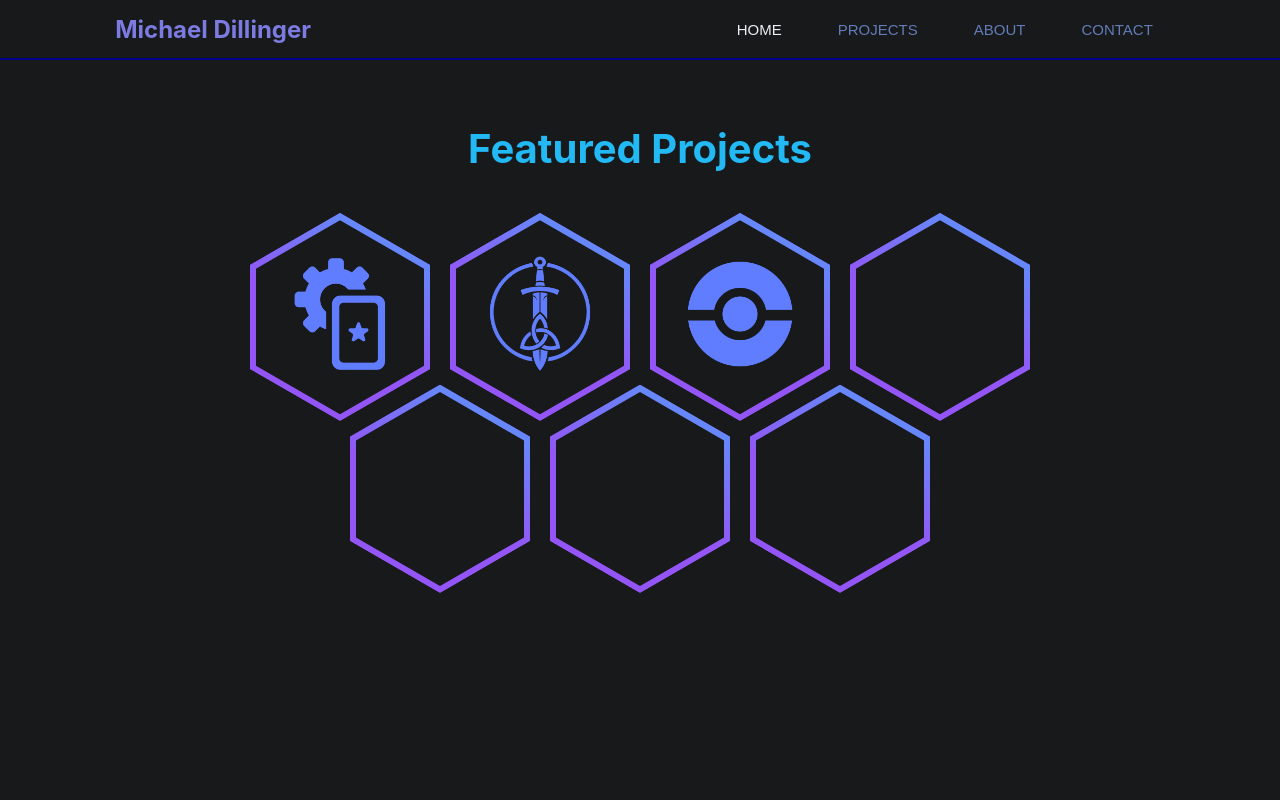
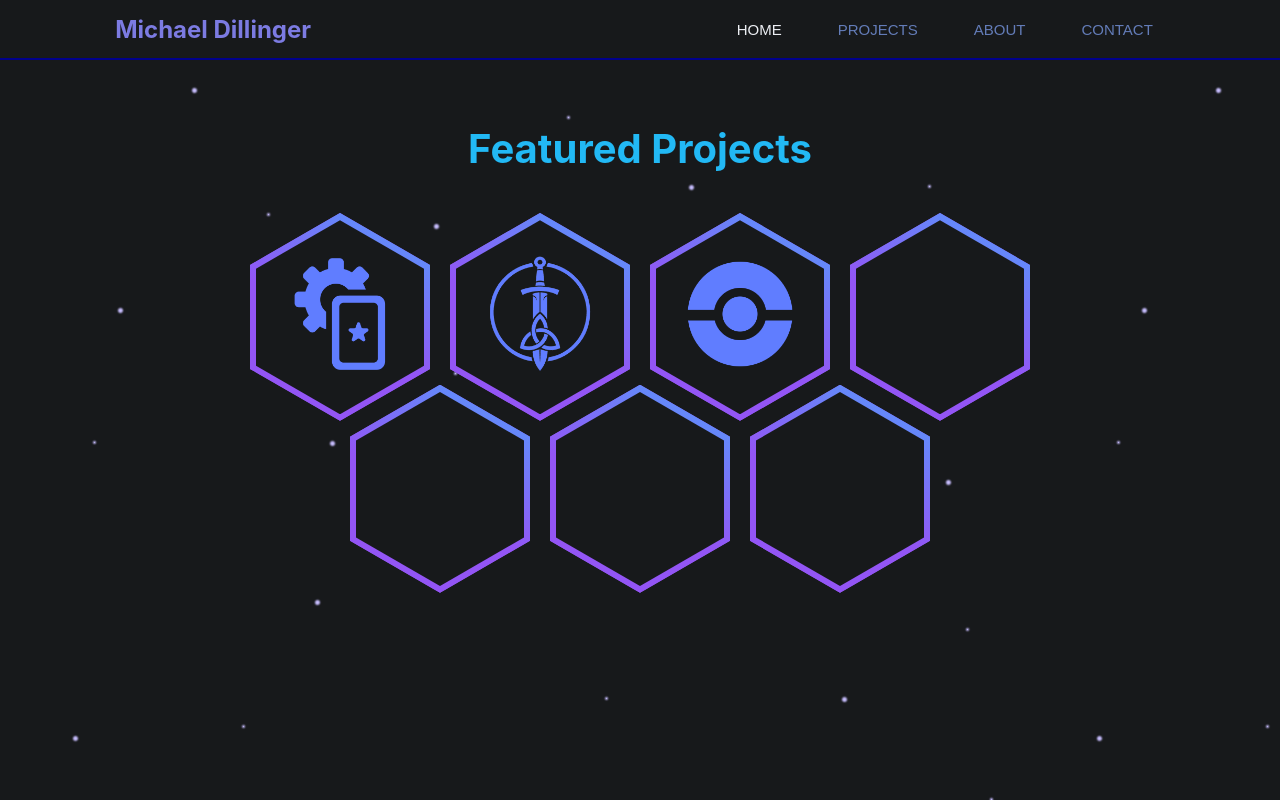
Before and after one commit to mpdillingerOSU/portfolio-website, a React (Create React App) app in the folder frontend/: page / in a window 1280 px wide. Built offline with nearby package versions, Linux system fonts and the light colour scheme; the HTML template or start-up script is replaced by a standard one.

Commit message:
add star background

```diff
--- a/frontend/src/App.css
+++ b/frontend/src/App.css
@@ -18,6 +18,8 @@
     flex-direction: column;
     align-items: center;
     background-color: var(--standard-background);
+    background-image: url("images/star-background.png");
+    background-repeat: repeat;
 }
 
 .navbar {
```
Also changed, not shown: frontend/src/images/star-background.png (added).
